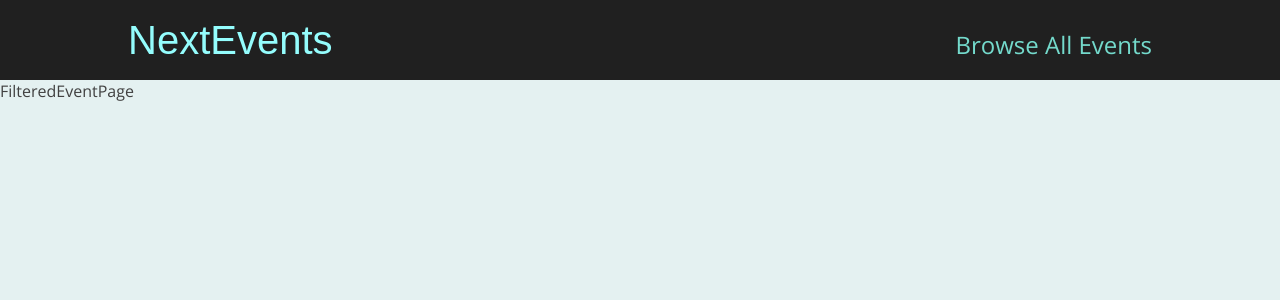
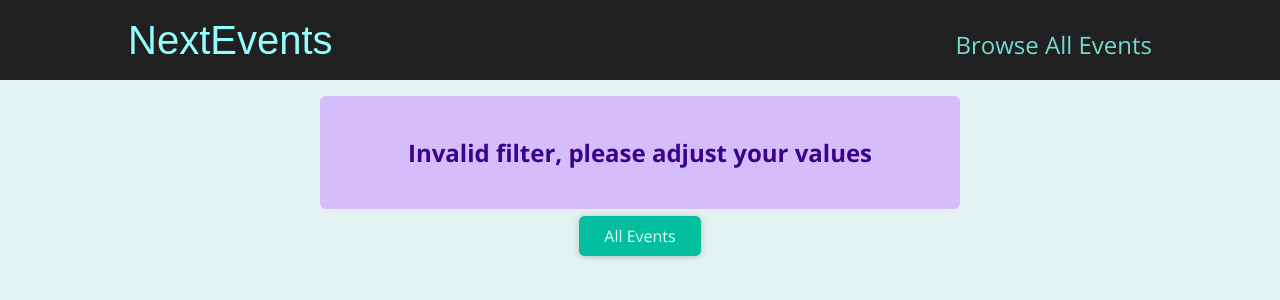
Before and after one commit to tthien95/route-file-practice, a Next.js app: page /events in a window 1280 px wide. Shown: the top 300 px of the page. Built offline with nearby package versions, Linux system fonts and the light colour scheme.

Commit message:
Implemented filtered event page

```diff
--- /dev/null
+++ b/components/event/ResultsTitle.js
@@ -0,0 +1,16 @@
+import Button from '../ui/button';
+import { title } from './results-title.module.css';
+
+export default function ResultsTitle({ date }) {
+  const humanReadableDate = new Date(date).toLocaleDateString('en-US', {
+    month: 'long',
+    year: 'numeric'
+  });
+
+  return (
+    <section className={title}>
+      <h1>Events in {humanReadableDate}</h1>
+      <Button link="/events">Show all events</Button>
+    </section>
+  );
+}
--- /dev/null
+++ b/components/event/results-title.module.css
@@ -0,0 +1,6 @@
+.title {
+  margin: 2rem auto;
+  width: 90%;
+  max-width: 40rem;
+  text-align: center;
+}
--- /dev/null
+++ b/components/ui/ErrorAlert.js
@@ -0,0 +1,5 @@
+import { alert } from './error-alert.module.css';
+
+export default function ErrorAlert({ children }) {
+  return <div className={alert}>{children}</div>;
+}
--- /dev/null
+++ b/components/ui/error-alert.module.css
@@ -0,0 +1,12 @@
+.alert {
+  margin: 1rem auto;
+  padding: 1rem 2rem;
+  width: 90%;
+  max-width: 40rem;
+  background-color: #d5bdfc;
+  color: #38028d;
+  font-weight: bold;
+  font-size: 1.5rem;
+  text-align: center;
+  border-radius: 6px;
+}
--- a/pages/events/[...slug].js
+++ b/pages/events/[...slug].js
@@ -1,7 +1,65 @@
-import React from 'react'
+import React from 'react';
+import { useRouter } from 'next/router';
+import { getFilteredEvents } from '../../dummy-data';
+import EventList from '../../components/event/EventList';
+import ResultsTitle from '../../components/event/ResultsTitle';
+import Button from '../../components/ui/Button';
+import ErrorAlert from '../../components/ui/ErrorAlert';
 
 export default function FilteredEventPage() {
+  const router = useRouter();
+  const filterData = router.query.slug;
+
+  if (!filterData) {
+    return <p className="center">Loading...</p>;
+  }
+
+  const [filteredYear, filteredMonth] = filterData;
+
+  const numYear = +filteredYear;
+  const numMonth = +filteredMonth;
+
+  if (
+    isNaN(numYear) ||
+    isNaN(numMonth) ||
+    numYear > 2030 ||
+    numYear < 2021 ||
+    numMonth < 1 ||
+    numMonth > 12
+  ) {
+    return (
+      <>
+        <ErrorAlert>
+          <p>Invalid filter, please adjust your values</p>
+        </ErrorAlert>
+        <div className="center">
+          <Button link="/events">All Events</Button>
+        </div>
+      </>
+    );
+  }
+
+  const filteredEvents = getFilteredEvents({ year: numYear, month: numMonth });
+
+  if (!filteredEvents || filteredEvents.length == 0) {
+    return (
+      <>
+        <ErrorAlert>
+          <p>No events found for chosen filter!</p>
+        </ErrorAlert>
+        <div className="center">
+          <Button link="/events">All Events</Button>
+        </div>
+      </>
+    );
+  }
+
+  const date = new Date(numYear, numMonth - 1);
+
   return (
-    <div>FilteredEventPage</div>
-  )
+    <>
+      <ResultsTitle date={date} />
+      <EventList items={filteredEvents} />
+    </>
+  );
 }
```
Also changed, not shown: pages/events/[id].js (+6 -1 lines).
